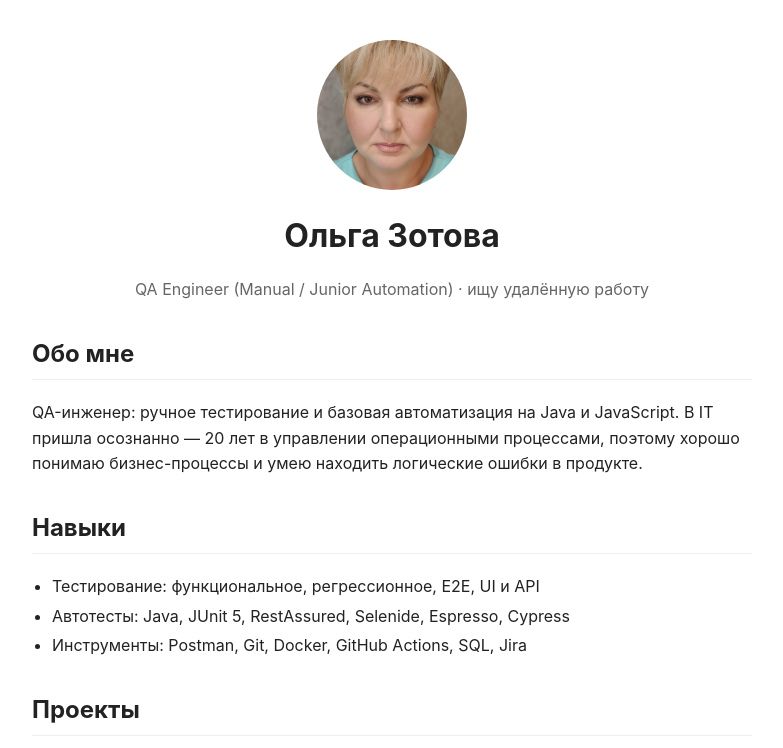
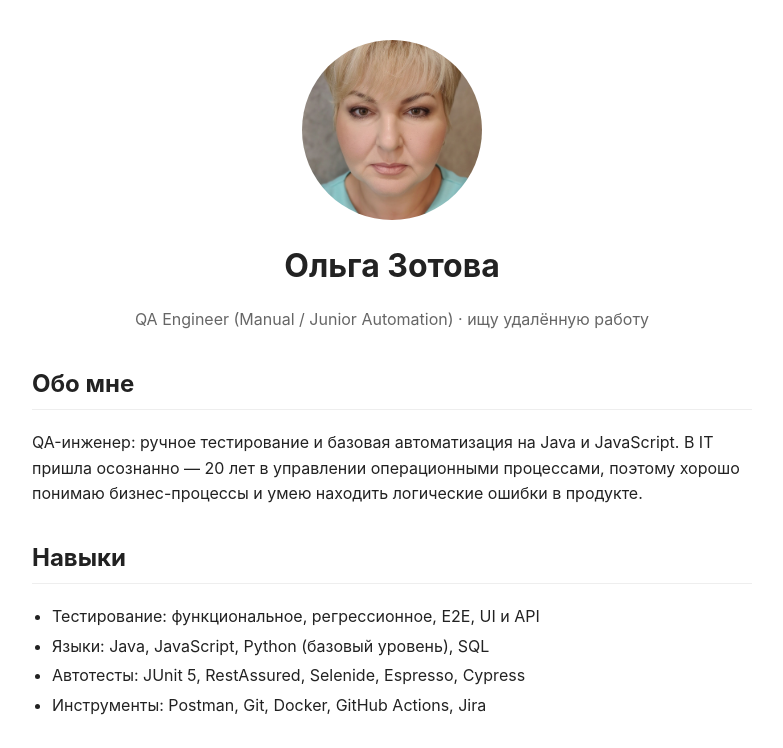
Before and after one commit to OlgaZotova-iong/OlgaZotova-iong.github.io, a plain HTML site: page index.html in a window 1280 px wide. Shown: the top 748 px of the page, without its empty margins (248-1031 px from the left). Drawn offline with Linux system fonts and the light colour scheme.

Commit message:
Update index.html

```diff
--- a/index.html
+++ b/index.html
@@ -14,8 +14,8 @@
       line-height: 1.6;
     }
     img.photo {
-      width: 150px;
-      height: 150px;
+      width: 180px;
+      height: 180px;
       border-radius: 50%;
       object-fit: cover;
       display: block;
@@ -43,8 +43,9 @@
   <h2>Навыки</h2>
   <ul>
     <li>Тестирование: функциональное, регрессионное, E2E, UI и API</li>
-    <li>Автотесты: Java, JUnit 5, RestAssured, Selenide, Espresso, Cypress</li>
-    <li>Инструменты: Postman, Git, Docker, GitHub Actions, SQL, Jira</li>
+    <li>Языки: Java, JavaScript, Python (базовый уровень), SQL</li>
+    <li>Автотесты: JUnit 5, RestAssured, Selenide, Espresso, Cypress</li>
+    <li>Инструменты: Postman, Git, Docker, GitHub Actions, Jira</li>
   </ul>
 
   <h2>Проекты</h2>
```
